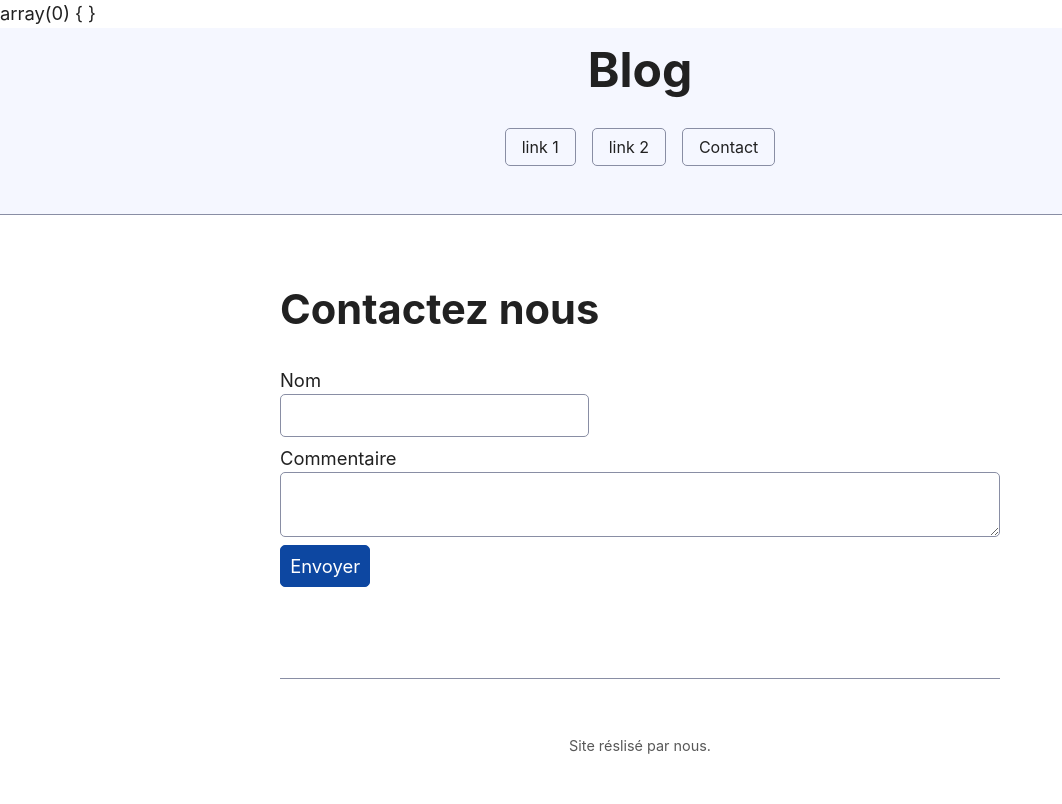
After one commit to formfs/php, a PHP site: page /posts/contact.php in a window 1280 px wide. The commit adds this page. Shown: the whole page, without its empty margins (0-1062 px from the left). Run offline with PHP 8.4, Linux system fonts and the light colour scheme.

Commit message:
Ajout d'un formulaire de contact

```diff
--- /dev/null
+++ b/posts/contact.php
@@ -0,0 +1,7 @@
+<?php
+
+// var_dump($_GET);
+var_dump($_POST);
+
+require '../views/contact.view.php';
+?>
--- a/posts/index.php
+++ b/posts/index.php
@@ -11,6 +11,6 @@ $isPublishedArrayPosts = filterPublished($posts, true);
 $totalPosts = count($posts);
 $totalPostsPublished = count($isPublishedArrayPosts);
 
-require 'post.view.php';
+require '../views/post.view.php';
 
 ?>
--- /dev/null
+++ b/views/contact.view.php
@@ -0,0 +1,12 @@
+<?php require 'header.php'; ?>
+<h2>Contactez nous</h2>
+
+<form action="" method="post">
+    <label for="nom">Nom</label>
+    <input type="text" name="nom" id="nom">
+    <label for="commentaire">Commentaire</label>
+    <textarea name="commentaire" id="commentaire"></textarea>
+    <button type="submit">Envoyer</button>
+</form>
+
+<?php require 'footer.php'; ?>
--- /dev/null
+++ b/views/footer.php
@@ -0,0 +1,7 @@
+    </main>
+    <footer>
+        <p>Site réslisé par nous.</p>
+    </footer>
+</body>
+
+</html>
--- /dev/null
+++ b/views/header.php
@@ -0,0 +1,23 @@
+<!DOCTYPE html>
+<html lang="en">
+
+<head>
+    <meta charset="UTF-8">
+    <meta name="viewport" content="width=device-width, initial-scale=1.0">
+    <title>Posts View</title>
+    <link rel="stylesheet" href="../assets/css/style.css">
+</head>
+
+<body>
+<header>
+   <!-- h1{Blog}+nav>ul>li*3>a{link $} -->
+   <h1>Blog</h1>
+   <nav>
+    <ul>
+        <li><a href="">link 1</a></li>
+        <li><a href="">link 2</a></li>
+        <li><a href="../posts/contact.php">Contact</a></li>
+    </ul>
+   </nav>
+</header>
+<main>
```
Also changed, not shown: views/post.view.php (renamed from posts/post.view.php, +2 -16 lines), readme.md.
